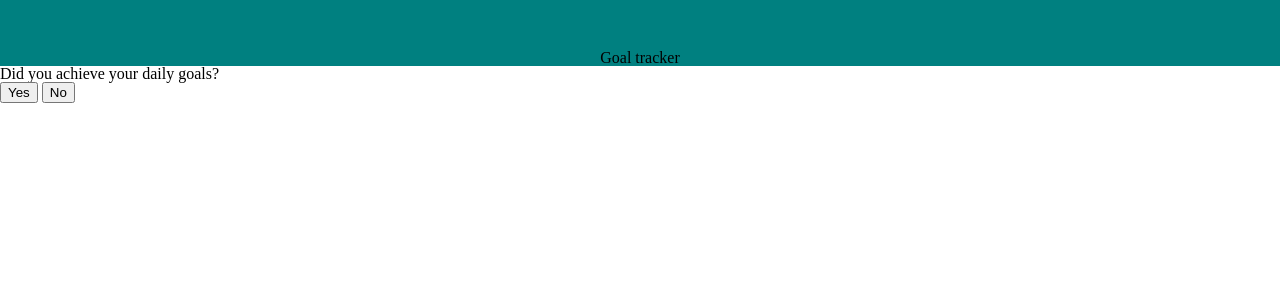
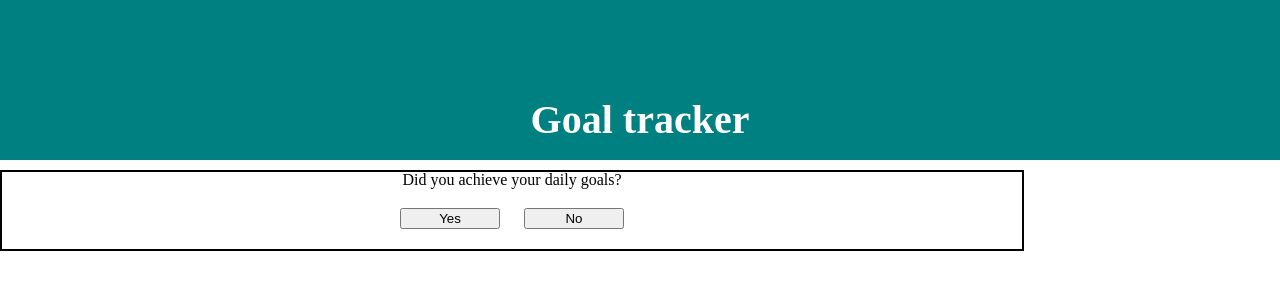
Before and after one commit to pitekcharles/goallist, a plain HTML site: page index.html in a window 1280 px wide. Drawn offline with Linux system fonts and the light colour scheme.

Commit message:
created section to hold main body in index.html for styling, continued working on styling

```diff
--- a/index.html
+++ b/index.html
@@ -14,9 +14,12 @@
         <h1>Goal tracker</h1>
     </header>
     <main>
-        <h2>Did you achieve your daily goals?</h2>
-        <button type="button" id="yesButton">Yes</button>
-        <button type="button" id="noButton">No</button>
+        <section class="goalReached">
+            <h2>Did you achieve your daily goals?</h2>
+            <button type="button" id="yesButton">Yes</button>
+            <button type="button" id="noButton">No</button>
+        </section>
+
     </main>
     <footer>
 
--- a/resources/css/main.css
+++ b/resources/css/main.css
@@ -2,8 +2,34 @@
    box-sizing: border-box;
 }
 
+/* header styling */
+
 header h1 {
-    padding-top: 50px;
+    padding-top: 100px;
+    padding-bottom: 20px;
     text-align: center;
     background: teal;
+    color: white;
+    font-weight: bold;
+    font-size: 40px;
 }
+
+/* main styling */
+
+main {
+    margin-top: 10px;
+    text-align: center;
+}
+
+main button {
+    width: 100px;
+    margin: 20px 10px;
+}
+
+main .goalReached {
+    width: 80%;
+    border: 2px solid black;
+
+}
+
+/* footer styling */
```
